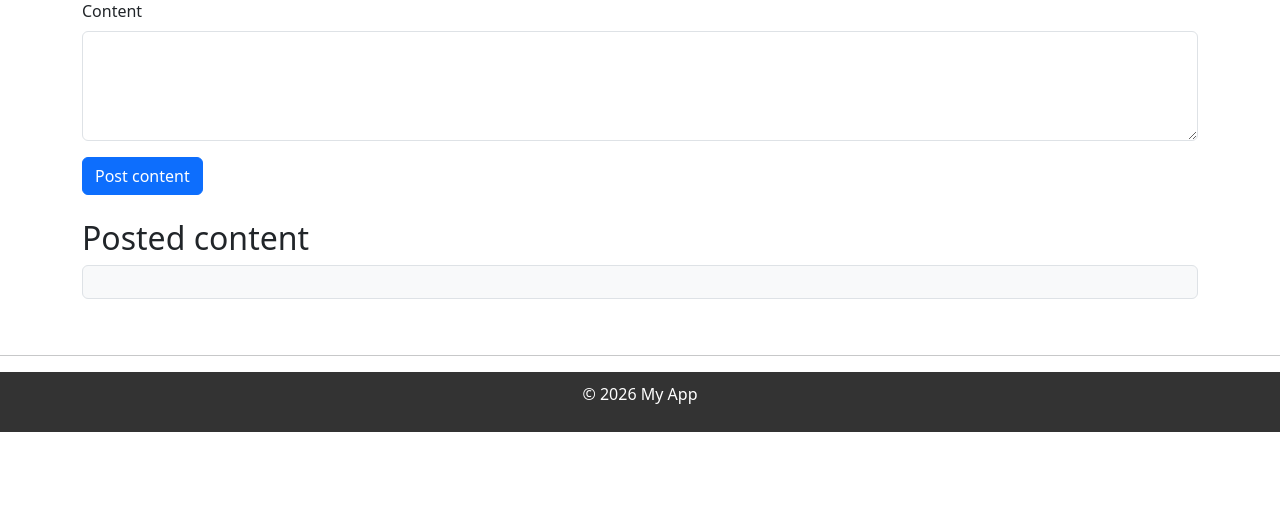
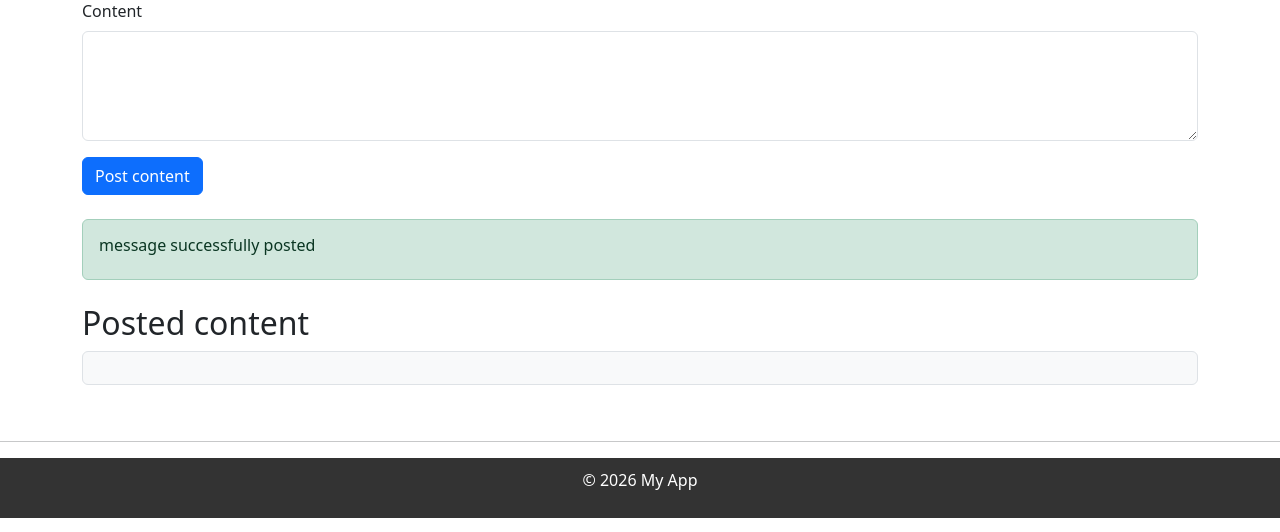
Before and after one commit to askumardev/FlaskApp, a Flask app: template templates/test_form.html in a window 1280 px wide. Shown: the part 268-800 px from the top of the page. Run offline with Flask 3, Linux system fonts and the light colour scheme; the template is opened without the code that fills it, so the values that code supplies are empty.

Commit message:
flash message

```diff
--- a/templates/test_form.html
+++ b/templates/test_form.html
@@ -12,6 +12,11 @@
   </form>
 
   {% if posted_content is not none %}
+  {% with posted_conteent = get_flashed_messages() %}
+  <div class="alert alert-success mt-4" role="alert">
+    <h6>message successfully posted</h6>
+  </div>
+  {% endwith %}
   <section class="mt-4" aria-live="polite">
     <h2>Posted content</h2>
     <pre class="border rounded bg-light p-3 text-break">{{ posted_content }}</pre>
```
